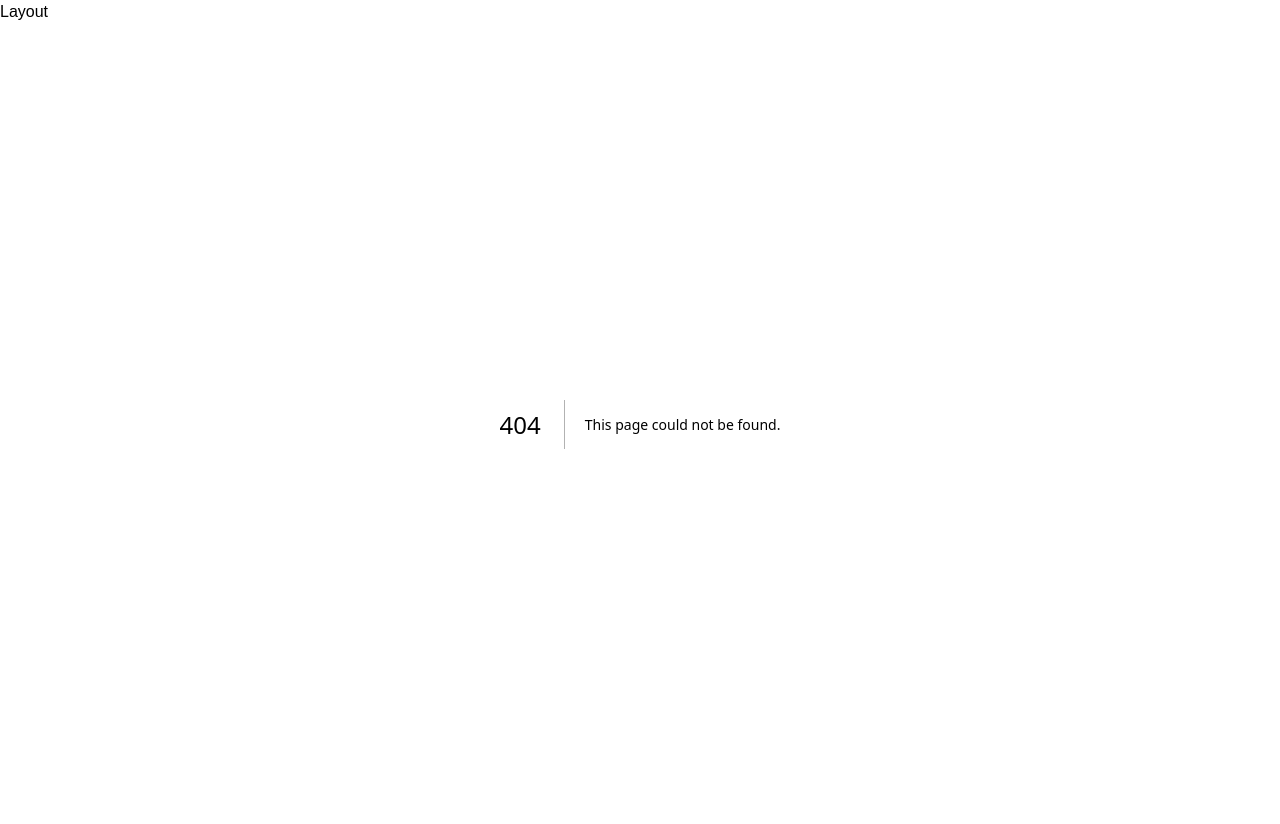
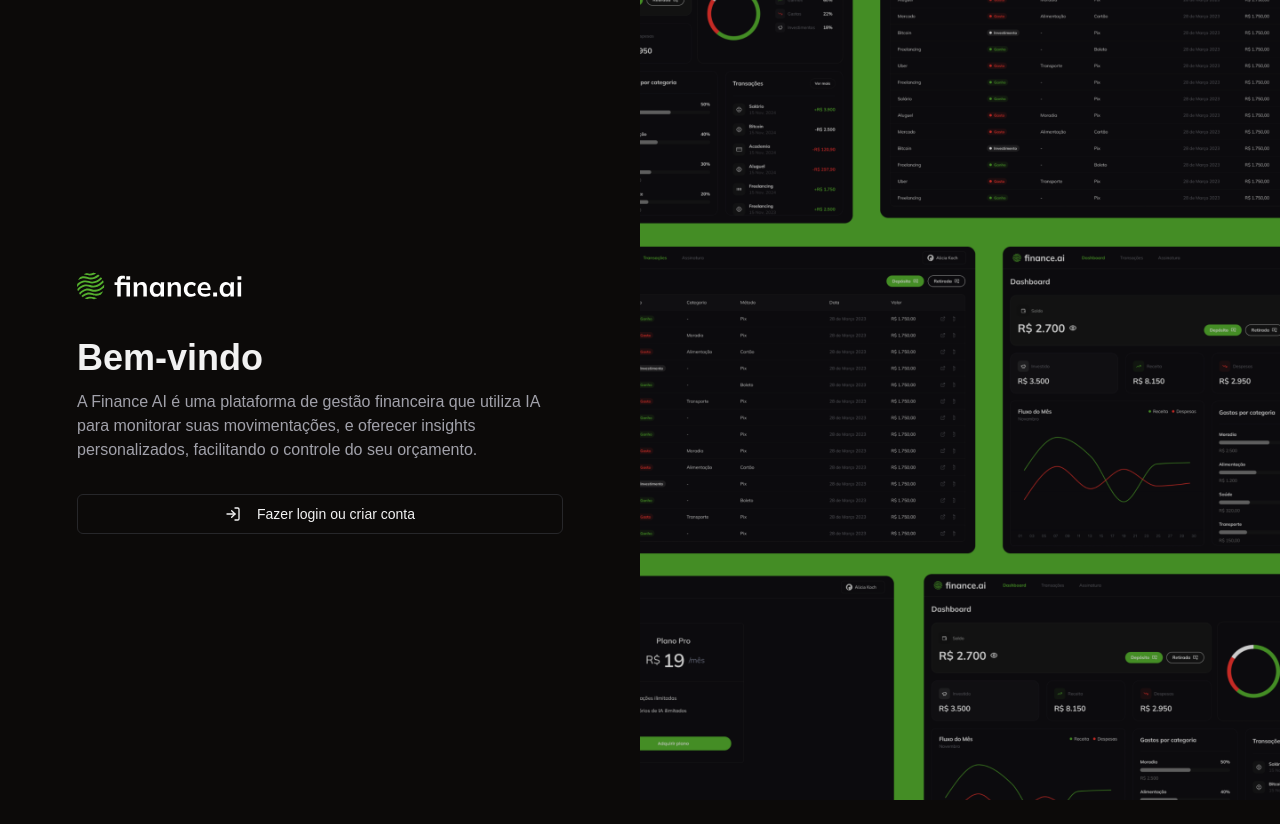
Before and after one commit to Flaviohmm/Finance-AI, a Next.js app: page /login in a window 1280 px wide. Before the commit this address had no page. After the commit the page ends 800 px from the top, so only its background shows below. Built offline with nearby package versions, Linux system fonts and the light colour scheme.

Commit message:
Add LoginPage

```diff
--- a/app/layout.tsx
+++ b/app/layout.tsx
@@ -28,7 +28,6 @@ export default function RootLayout({
       <body
         className={`${geistSans.variable} ${geistMono.variable} dark antialiased`}
       >
-        <h1>Layout</h1>
         {children}
       </body>
     </html>
--- /dev/null
+++ b/app/login/page.tsx
@@ -0,0 +1,41 @@
+import Image from "next/image";
+import { Button } from "../_components/ui/button";
+import { LogInIcon } from "lucide-react";
+
+const LoginPage = () => {
+    return (
+        <div className="grid h-full grid-cols-2">
+            {/* ESQUERDA */}
+            <div className="mx-auto flex h-full max-w-[550px] flex-col justify-center p-8">
+                <Image
+                    src="/logo.svg"
+                    width={173}
+                    height={39}
+                    alt="Finance AI"
+                    className="mb-8"
+                />
+                <h1 className="mb-3 text-4xl font-bold">Bem-vindo</h1>
+                <p className="mb-8 text-muted-foreground">
+                    A Finance AI é uma plataforma de gestão financeira que utiliza IA para
+                    monitorar suas movimentações, e oferecer insights personalizados,
+                    facilitando o controle do seu orçamento.
+                </p>
+                <Button variant="outline">
+                    <LogInIcon className="mr-2"/>
+                    Fazer login ou criar conta
+                </Button>
+            </div>
+            {/* DIREITA */}
+            <div className="relative h-full w-full">
+                <Image
+                    src="/login.png"
+                    alt="Faça o login"
+                    fill
+                    className="object-cover"
+                />
+            </div>
+        </div>
+    );
+}
+
+export default LoginPage;
--- a/app/subscription/page.tsx
+++ b/app/subscription/page.tsx
@@ -1,5 +1,5 @@
-const Subscription = () => {
+const SubscriptionPage = () => {
     return <h1>Subscription Page</h1>;
 }
 
-export default Subscription;
+export default SubscriptionPage;
--- a/app/transactions/page.tsx
+++ b/app/transactions/page.tsx
@@ -1,5 +1,5 @@
-const Transaction= () => {
-    return <h1>Transaction Page</h1>;
+const TransactionsPage= () => {
+    return <h1>Transactions Page</h1>;
 }
 
-export default Transaction;
+export default TransactionsPage;
```
Also changed, not shown: public/login.png (added), public/logo.svg (added).
